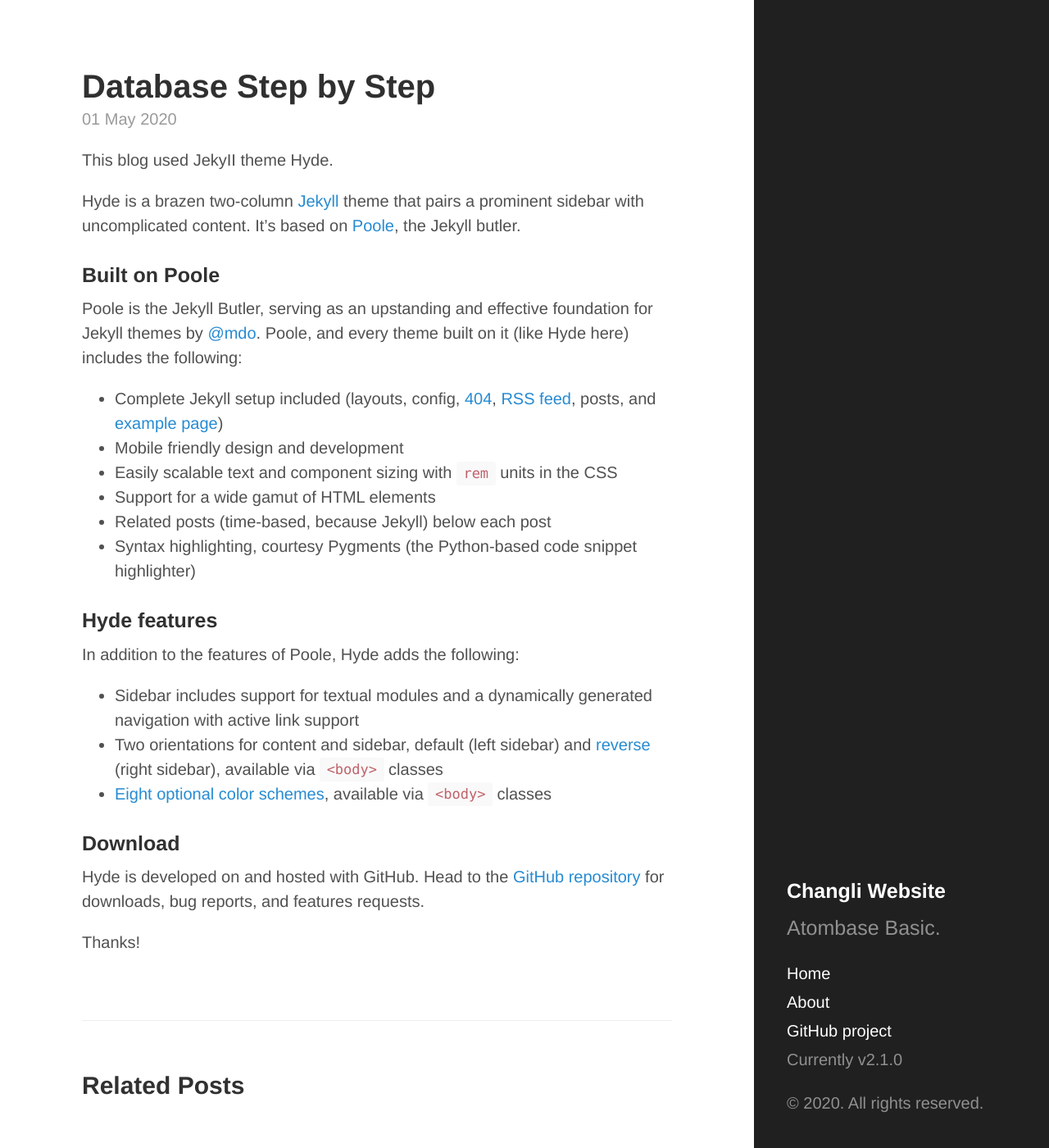
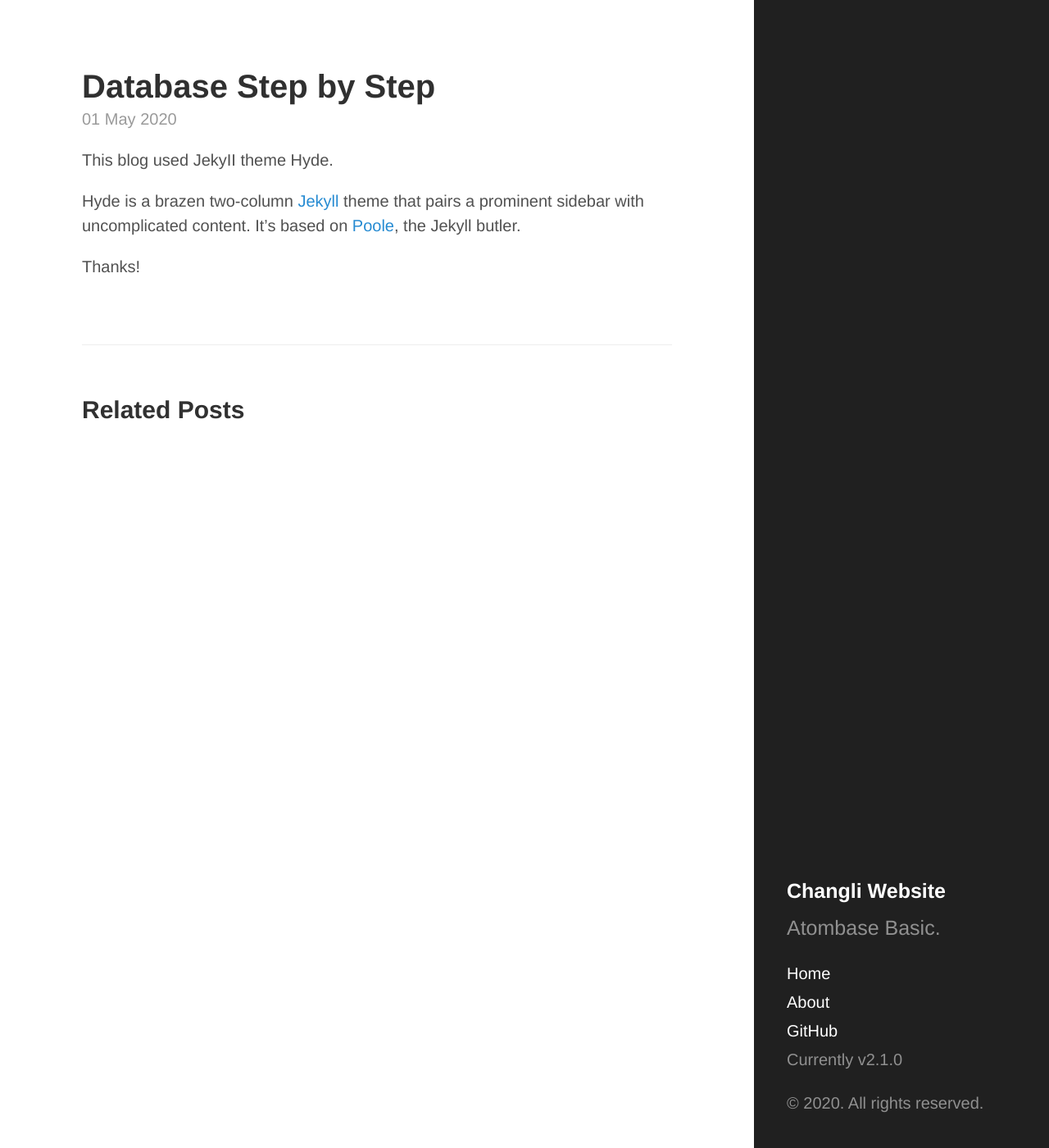
Before and after one commit to changli6/changli6.github.io, a Jekyll site: the page built from _posts/2020-05-01-introducing-database.md, in a window 1280 px wide and 1400 px high. Shown: the whole window at 82% size. Built offline with Jekyll 4.4.1, drawn with Linux system fonts in a browser that asks for light colours; Markdown is read by kramdown in place of the engine named in the settings.

Commit message:
update post

```diff
--- a/_includes/head.html
+++ b/_includes/head.html
@@ -21,7 +21,7 @@
 
   <!-- Icons -->
   <link rel="apple-touch-icon-precomposed" sizes="144x144" href="{{ site.baseurl }}/public/apple-touch-icon-144-precomposed.png">
-<link rel="shortcut icon" href="{{ site.baseurl }}/public/favicon.ico">
+<link rel="shortcut icon" href="{{ site.baseurl }}/public/48.png">
 
   <!-- RSS -->
   <link rel="alternate" type="application/rss+xml" title="RSS" href="/atom.xml">
--- a/_includes/sidebar.html
+++ b/_includes/sidebar.html
@@ -26,7 +26,7 @@
         {% endif %}
       {% endfor %}
 
-      <a class="sidebar-nav-item" href="{{ site.github.repo }}">GitHub project</a>
+      <a class="sidebar-nav-item" href="{{ site.github.repo }}">GitHub</a>
       <span class="sidebar-nav-item">Currently v{{ site.version }}</span>
     </nav>
 
--- a/_posts/2020-05-01-introducing-database.md
+++ b/_posts/2020-05-01-introducing-database.md
@@ -6,27 +6,4 @@
 
 Hyde is a brazen two-column [Jekyll](http://jekyllrb.com) theme that pairs a prominent sidebar with uncomplicated content. It's based on [Poole](http://getpoole.com), the Jekyll butler.
 
-### Built on Poole
-
-Poole is the Jekyll Butler, serving as an upstanding and effective foundation for Jekyll themes by [@mdo](https://twitter.com/mdo). Poole, and every theme built on it (like Hyde here) includes the following:
-
-* Complete Jekyll setup included (layouts, config, [404](/404), [RSS feed](/atom.xml), posts, and [example page](/about))
-* Mobile friendly design and development
-* Easily scalable text and component sizing with `rem` units in the CSS
-* Support for a wide gamut of HTML elements
-* Related posts (time-based, because Jekyll) below each post
-* Syntax highlighting, courtesy Pygments (the Python-based code snippet highlighter)
-
-### Hyde features
-
-In addition to the features of Poole, Hyde adds the following:
-
-* Sidebar includes support for textual modules and a dynamically generated navigation with active link support
-* Two orientations for content and sidebar, default (left sidebar) and [reverse](https://github.com/poole/lanyon#reverse-layout) (right sidebar), available via `<body>` classes
-* [Eight optional color schemes](https://github.com/poole/hyde#themes), available via `<body>` classes
-
-### Download
-
-Hyde is developed on and hosted with GitHub. Head to the <a href="https://github.com/poole/hyde">GitHub repository</a> for downloads, bug reports, and features requests.
-
 Thanks!
```
Also changed, not shown: about.md (+0 -12 lines), public/48.png (added), 1 other file.
